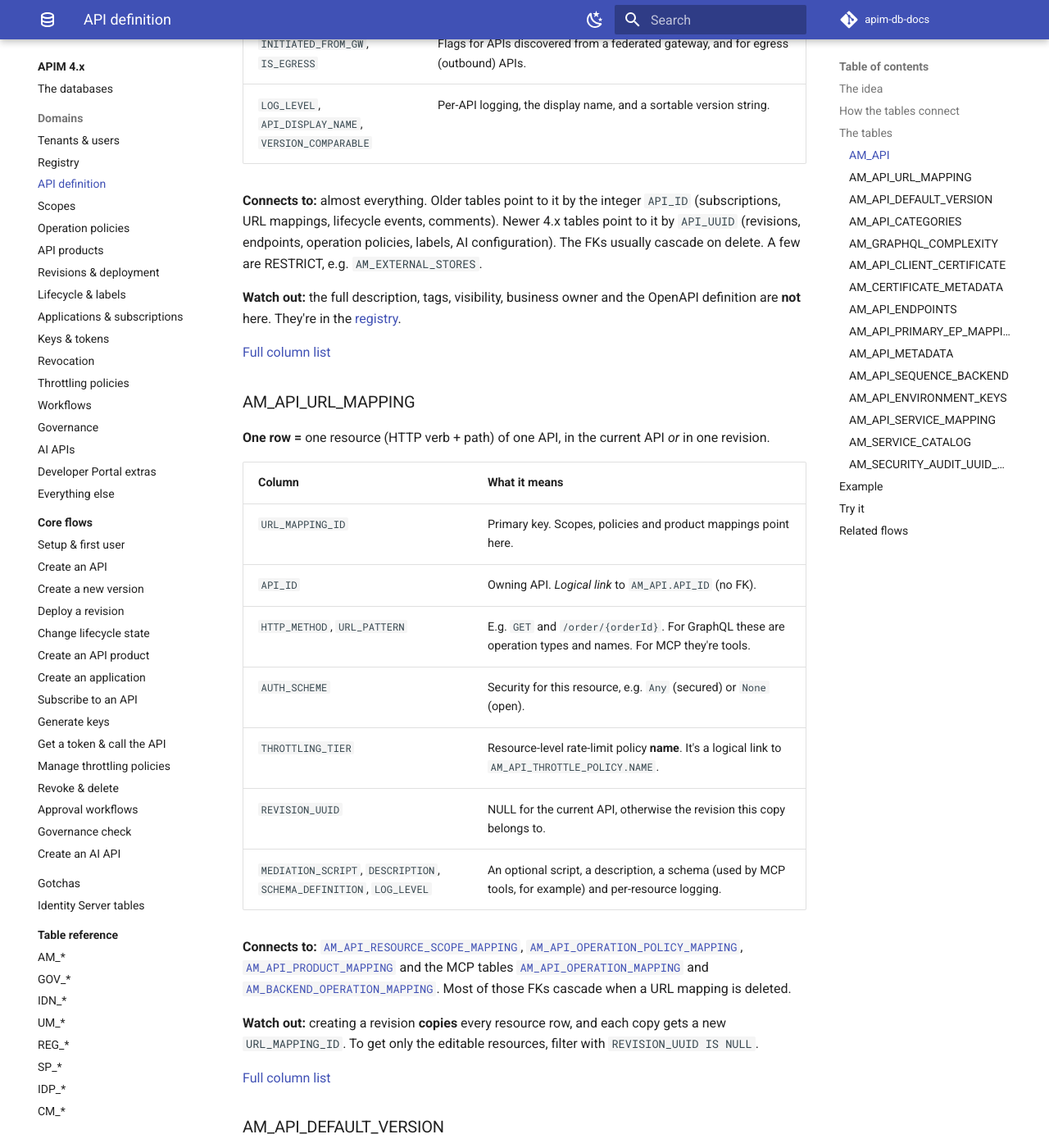
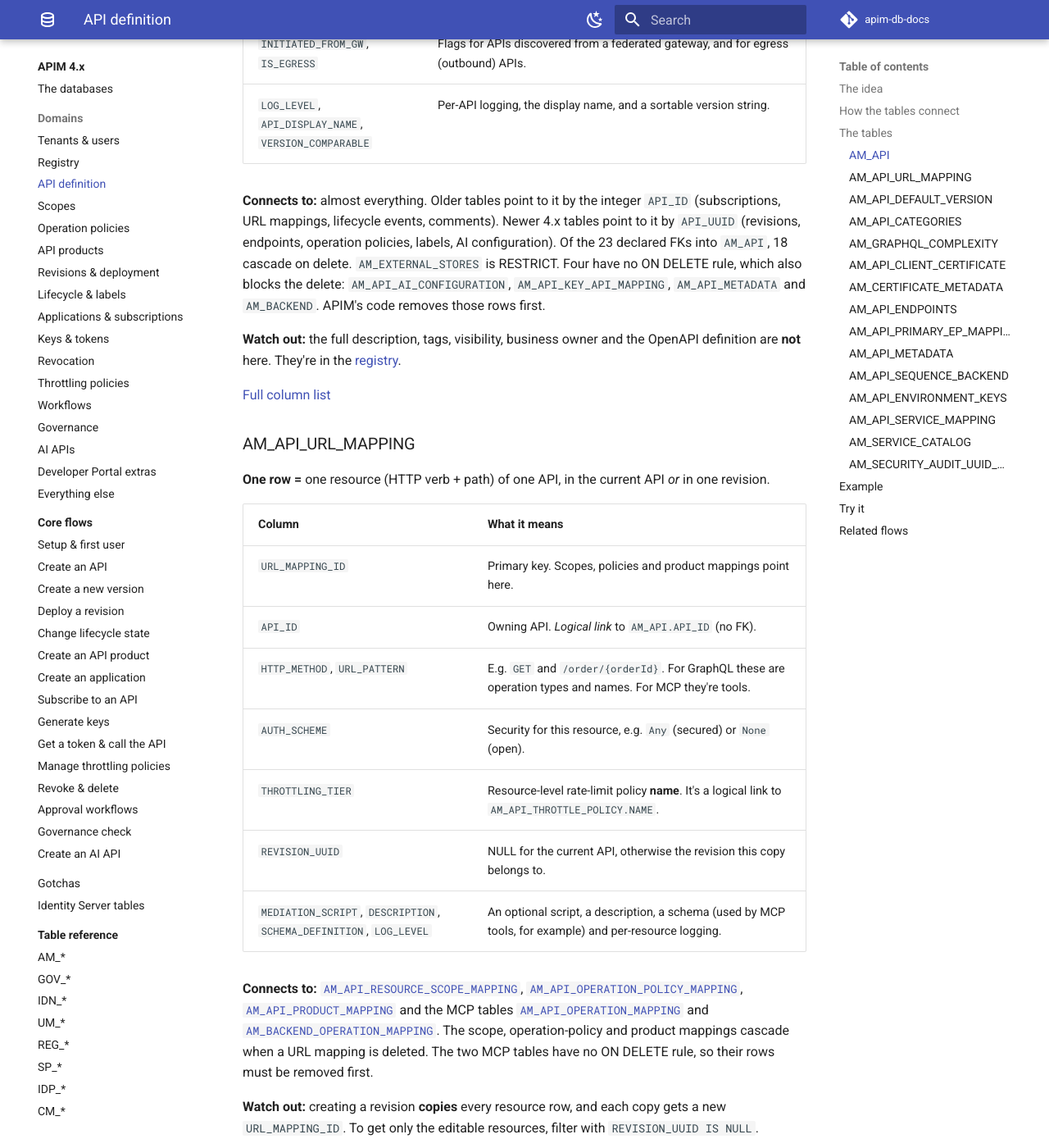
Before and after one commit to SaviNimz/apim-db-docs, an MkDocs documentation site: the page built from docs/apim-4/domains/api-definition.md, in a window 1280 px wide and 1400 px high, scrolled down 2688 px. Shown: the whole window at 82% size. Built offline with MkDocs 1.6.1 and Material for MkDocs 9.7.7, drawn with Linux system fonts in a browser that asks for light colours; comment, search, counter and statistics services are not loaded.

Commit message:
Fix inaccuracies found in a schema fact-check
- 3.x approvals: application deletion has no approval step in 3.2.0
  (only an auto-approve executor ships), so the app isn't kept pending
- 4.x AM_API / AM_API_URL_MAPPING: state exactly which FKs cascade and
  which block deletes (RESTRICT or no ON DELETE rule)
- 4.x tenancy: note UM_ACCOUNT_MAPPING's real FK to UM_TENANT
- Workflow pages: WF_TYPE values confirmed against the product code;
  note AM_COMMENTS_ADD is defined but has no executor

Co-Authored-By: Claude Opus 5.5 (1M context) <noreply@anthropic.com>

```diff
--- a/docs/apim-4/domains/api-definition.md
+++ b/docs/apim-4/domains/api-definition.md
@@ -72,7 +72,7 @@ erDiagram
 | `INITIATED_FROM_GW`, `IS_EGRESS` | Flags for APIs discovered from a federated gateway, and for egress (outbound) APIs. |
 | `LOG_LEVEL`, `API_DISPLAY_NAME`, `VERSION_COMPARABLE` | Per-API logging, the display name, and a sortable version string. |
 
-**Connects to:** almost everything. Older tables point to it by the integer `API_ID` (subscriptions, URL mappings, lifecycle events, comments). Newer 4.x tables point to it by `API_UUID` (revisions, endpoints, operation policies, labels, AI configuration). The FKs usually cascade on delete. A few are RESTRICT, e.g. `AM_EXTERNAL_STORES`.
+**Connects to:** almost everything. Older tables point to it by the integer `API_ID` (subscriptions, URL mappings, lifecycle events, comments). Newer 4.x tables point to it by `API_UUID` (revisions, endpoints, operation policies, labels, AI configuration). Of the 23 declared FKs into `AM_API`, 18 cascade on delete. `AM_EXTERNAL_STORES` is RESTRICT. Four have no ON DELETE rule, which also blocks the delete: `AM_API_AI_CONFIGURATION`, `AM_API_KEY_API_MAPPING`, `AM_API_METADATA` and `AM_BACKEND`. APIM's code removes those rows first.
 
 **Watch out:** the full description, tags, visibility, business owner and the OpenAPI definition are **not** here. They're in the [registry](registry.md).
 
@@ -92,7 +92,7 @@ erDiagram
 | `REVISION_UUID` | NULL for the current API, otherwise the revision this copy belongs to. |
 | `MEDIATION_SCRIPT`, `DESCRIPTION`, `SCHEMA_DEFINITION`, `LOG_LEVEL` | An optional script, a description, a schema (used by MCP tools, for example) and per-resource logging. |
 
-**Connects to:** [`AM_API_RESOURCE_SCOPE_MAPPING`](scopes.md#am_api_resource_scope_mapping), [`AM_API_OPERATION_POLICY_MAPPING`](operation-policies.md#am_api_operation_policy_mapping), [`AM_API_PRODUCT_MAPPING`](api-products.md#am_api_product_mapping) and the MCP tables [`AM_API_OPERATION_MAPPING`](ai-apis.md#am_api_operation_mapping) and [`AM_BACKEND_OPERATION_MAPPING`](ai-apis.md#am_backend_operation_mapping). Most of those FKs cascade when a URL mapping is deleted.
+**Connects to:** [`AM_API_RESOURCE_SCOPE_MAPPING`](scopes.md#am_api_resource_scope_mapping), [`AM_API_OPERATION_POLICY_MAPPING`](operation-policies.md#am_api_operation_policy_mapping), [`AM_API_PRODUCT_MAPPING`](api-products.md#am_api_product_mapping) and the MCP tables [`AM_API_OPERATION_MAPPING`](ai-apis.md#am_api_operation_mapping) and [`AM_BACKEND_OPERATION_MAPPING`](ai-apis.md#am_backend_operation_mapping). The scope, operation-policy and product mappings cascade when a URL mapping is deleted. The two MCP tables have no ON DELETE rule, so their rows must be removed first.
 
 **Watch out:** creating a revision **copies** every resource row, and each copy gets a new `URL_MAPPING_ID`. To get only the editable resources, filter with `REVISION_UUID IS NULL`.
 
```
Also changed, not shown: docs/apim-3/domains/workflows.md (+2 -0 lines), docs/apim-3/flows/13-approval-workflows.md (+1 -1 lines), docs/apim-4/domains/tenancy-users.md (+1 -1 lines), docs/apim-4/domains/workflows.md (+2 -0 lines), docs/apim-4/flows/13-approval-workflows.md (+1 -1 lines).
